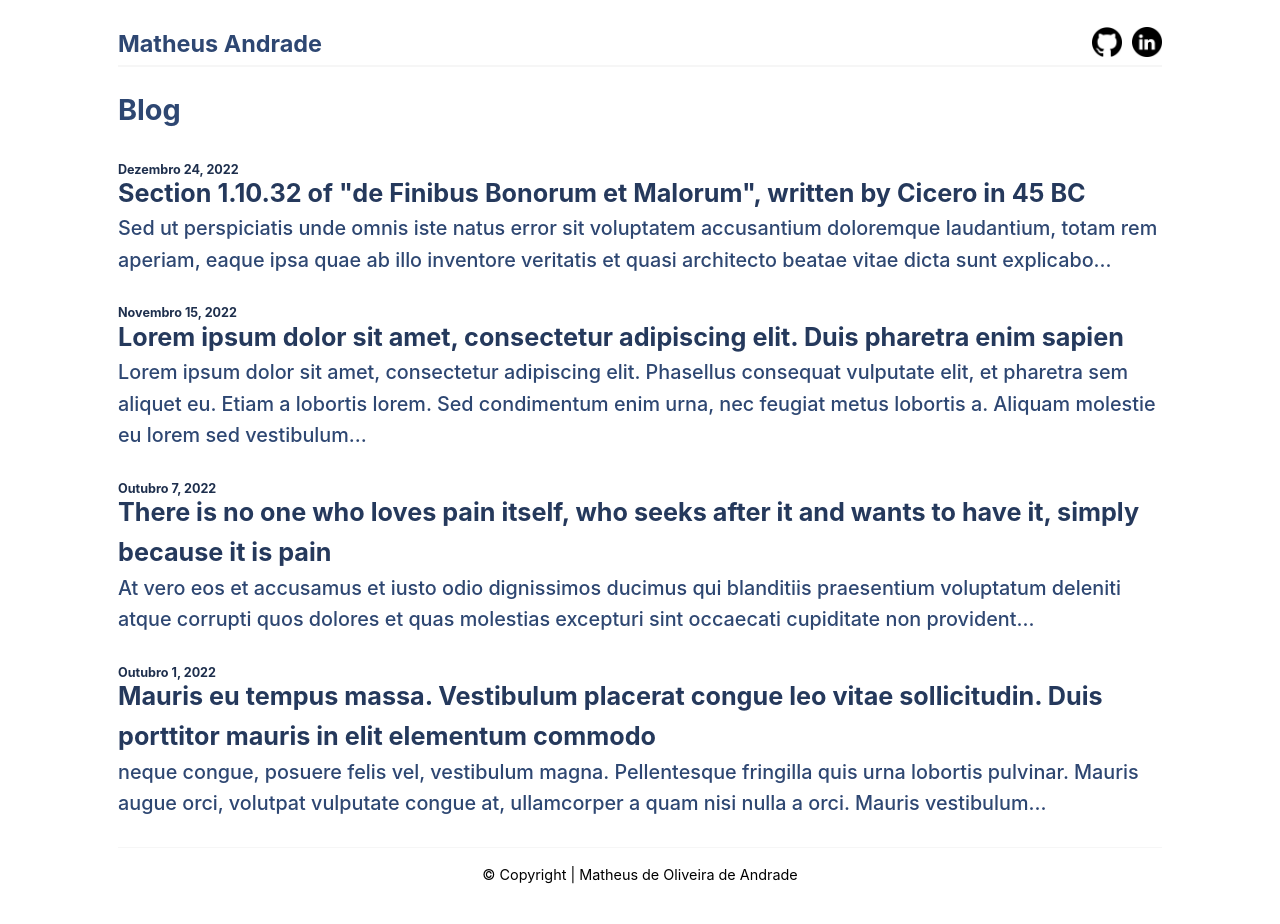
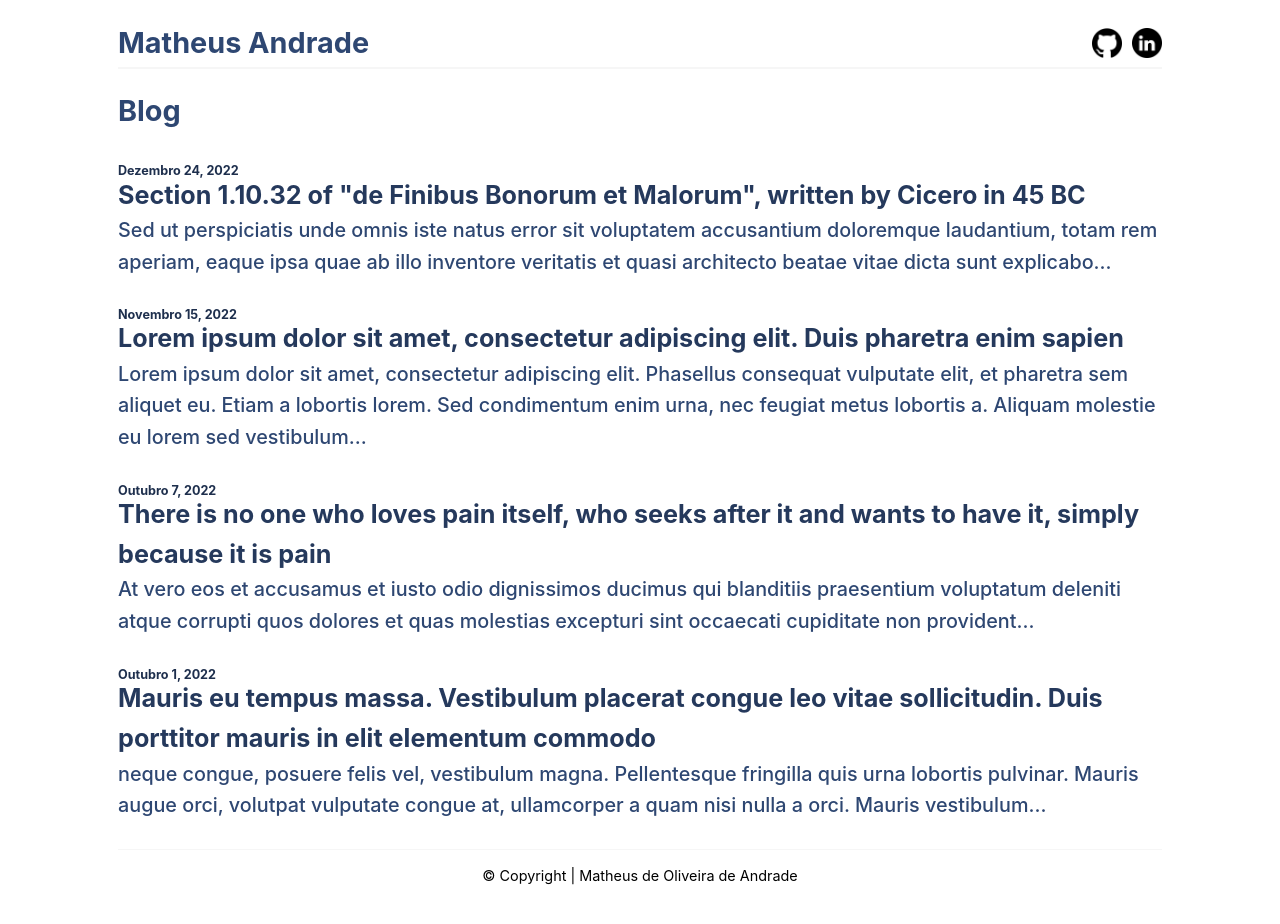
Before and after one commit to matheus-oliveira-andrade/s3-static-site, a Next.js app in the folder site/: page /blog in a window 1280 px wide. Shown: the top 924 px of the page. Built offline with nearby package versions, Linux system fonts and the light colour scheme.

Commit message:
refactor: name on blog layout

```diff
--- a/site/components/blog-layout/blog-layout.js
+++ b/site/components/blog-layout/blog-layout.js
@@ -25,7 +25,7 @@ export default function ({ children }) {
       >
         <h2 className={utilStyles.headingLg}>
           <Link href="/">
-            <a style={{ color: "#2e4772", fontSize: "1.3rem" }}>{name}</a>
+            <a style={{ color: "#2e4772", fontSize: "1.6rem", textDecoration: "none" }}>{name}</a>
           </Link>
         </h2>
 
```
